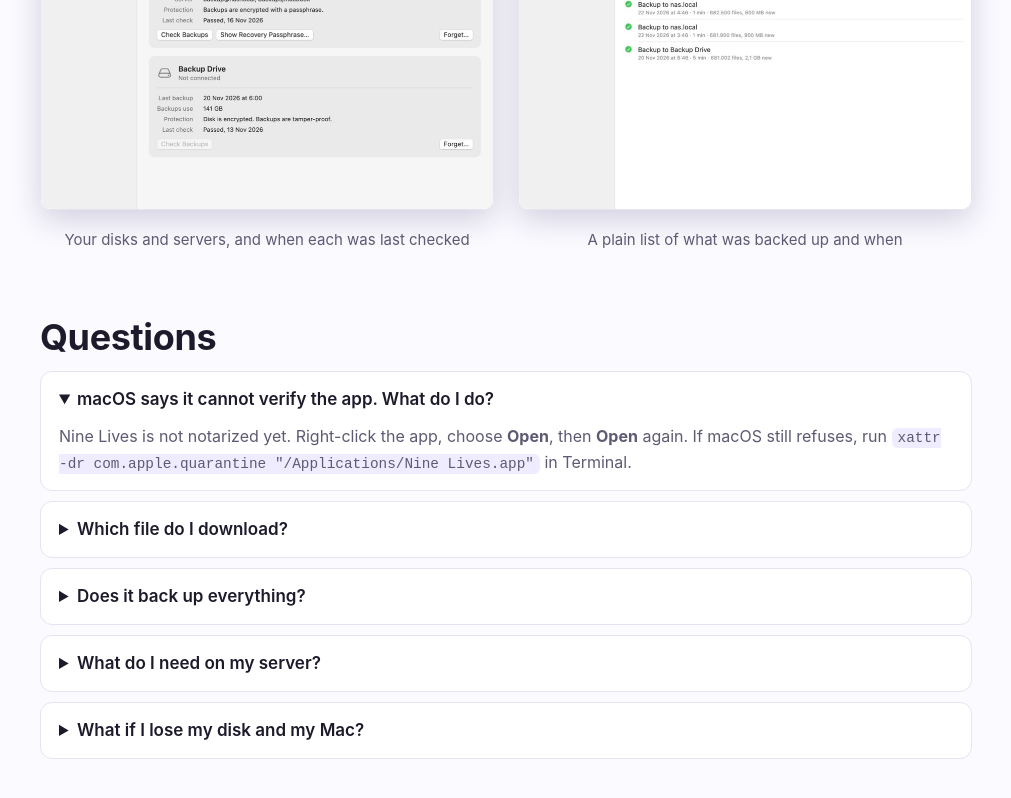
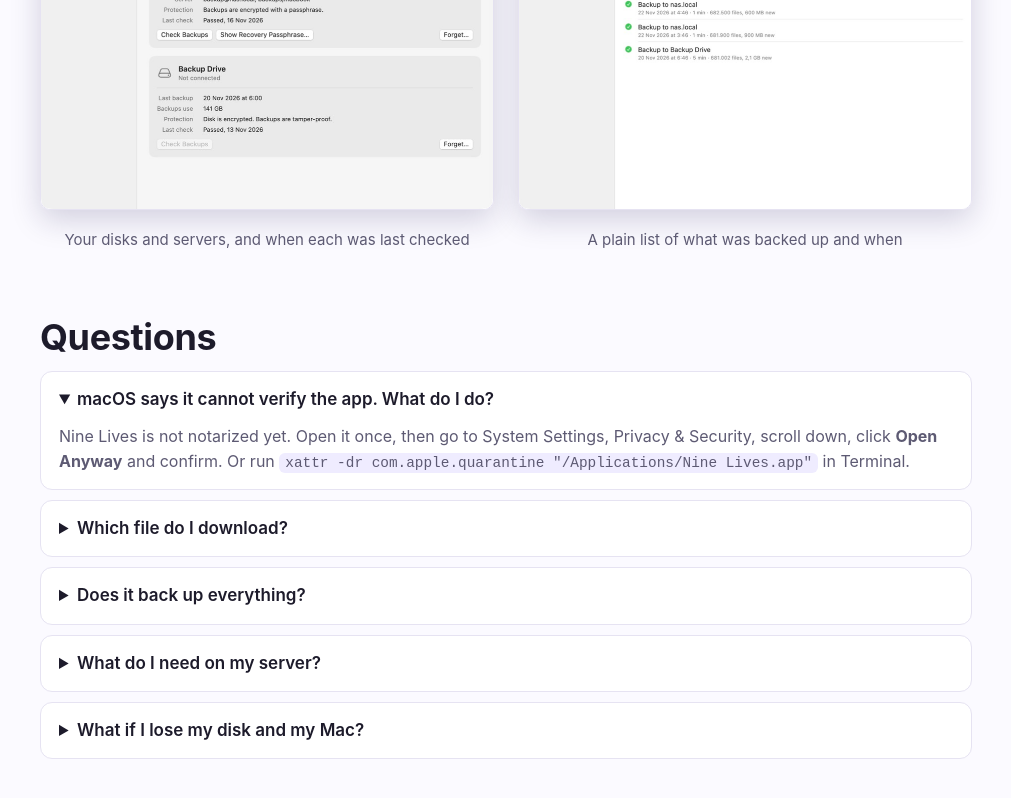
Before and after one commit to vloothuis/nine-lives, a plain HTML site: page docs/index.html in a window 1280 px wide. Both pictures are taken after a click on the heading "macOS says it cannot verify the app. What do I do?". Shown: the part 2594-3392 px from the top of the page, without its empty margins (134-1145 px from the left). Drawn offline with Linux system fonts and the light colour scheme; no server answers.

Commit message:
Document Open Anyway for first launch

```diff
--- a/docs/index.html
+++ b/docs/index.html
@@ -120,7 +120,7 @@
     <section id="faq">
       <h2>Questions</h2>
       <details><summary>macOS says it cannot verify the app. What do I do?</summary>
-        <p>Nine Lives is not notarized yet. Right-click the app, choose <b>Open</b>, then <b>Open</b> again. If macOS still refuses, run <code>xattr -dr com.apple.quarantine "/Applications/Nine Lives.app"</code> in Terminal.</p></details>
+        <p>Nine Lives is not notarized yet. Open it once, then go to System Settings, Privacy &amp; Security, scroll down, click <b>Open Anyway</b> and confirm. Or run <code>xattr -dr com.apple.quarantine "/Applications/Nine Lives.app"</code> in Terminal.</p></details>
       <details><summary>Which file do I download?</summary>
         <p>Use the <code>arm64</code> file for Macs with an M-series chip. Use <code>x86_64</code> for older Intel Macs. Not sure? Apple menu, About This Mac, shows your chip.</p></details>
       <details><summary>Does it back up everything?</summary>
```
Also changed, not shown: 1 other file.
